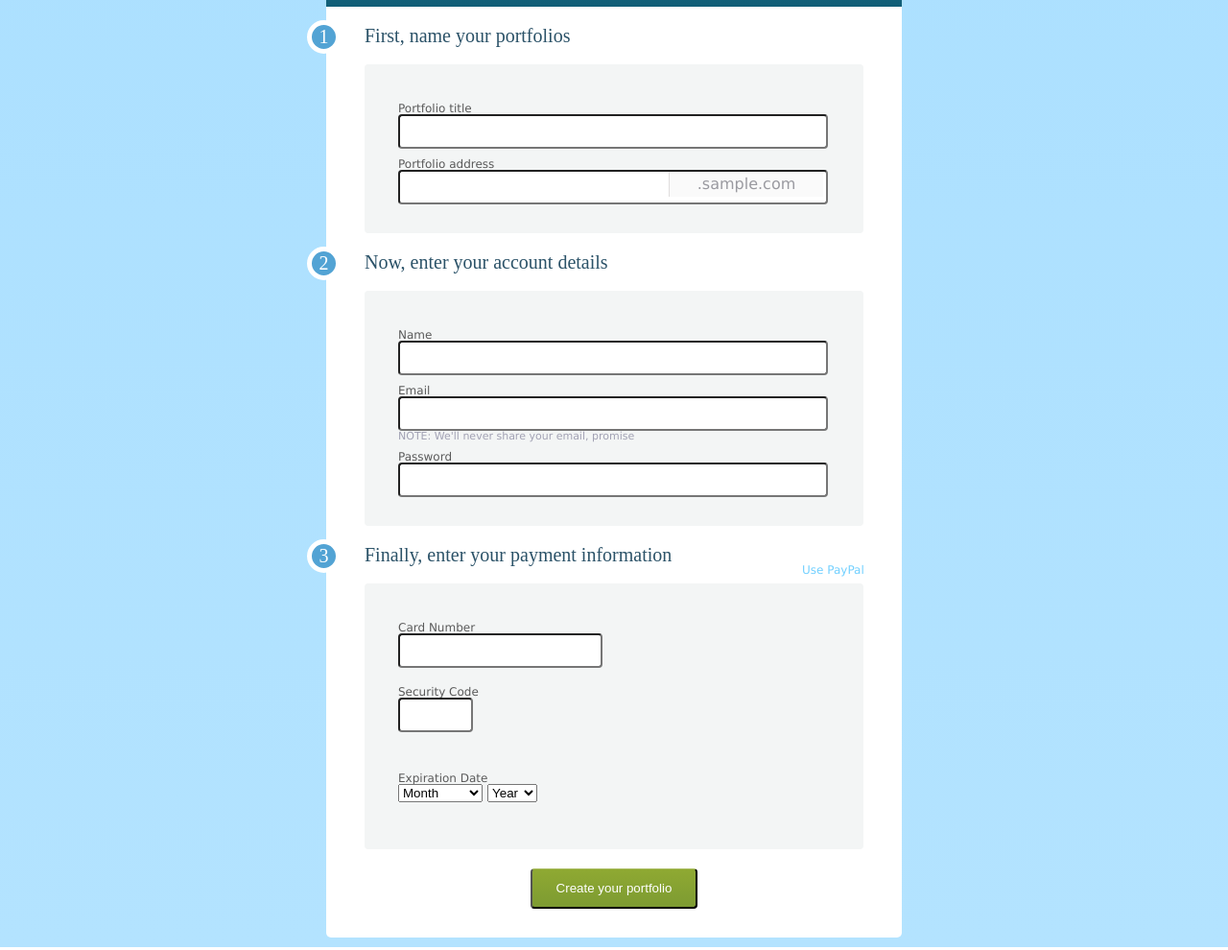
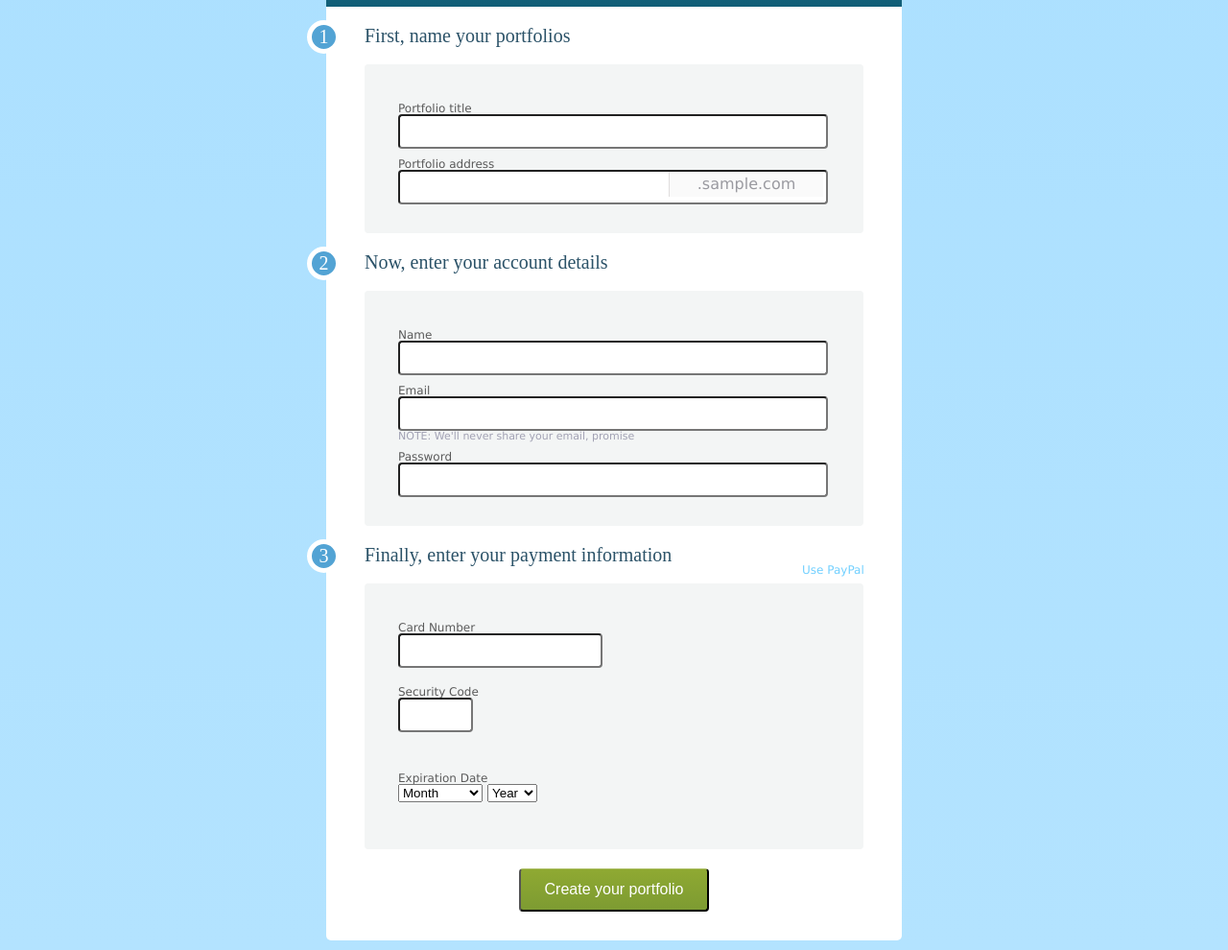
Before and after one commit to dmlevi/whoo, a plain HTML site: page index.html in a window 1280 px wide. Shown: the part 93-1083 px from the top of the page at 96% size. Drawn offline with Linux system fonts and the light colour scheme.

Commit message:
small css changes

```diff
--- a/css/main.css
+++ b/css/main.css
@@ -47,32 +47,26 @@ table {
 }
 
 /*
-===============================================   Custom
+==================== Custom CSS ===========================
 */
 
 @import url(http://fonts.googleapis.com/css?family=Antic+Slab);
 
 body {
-    background: #ace0ff; /* Old browsers */
     background: -moz-linear-gradient(top,  #ace0ff 0%, #b3e3ff 100%); /* FF3.6+ */
     background: -webkit-gradient(linear, left top, left bottom, color-stop(0%,#ace0ff), color-stop(100%,#b3e3ff)); /* Chrome,Safari4+ */
     background: -webkit-linear-gradient(top,  #ace0ff 0%,#b3e3ff 100%); /* Chrome10+,Safari5.1+ */
     background: -o-linear-gradient(top,  #ace0ff 0%,#b3e3ff 100%); /* Opera 11.10+ */
     background: -ms-linear-gradient(top,  #ace0ff 0%,#b3e3ff 100%); /* IE10+ */
-    background: linear-gradient(to bottom,  #ace0ff 0%,#b3e3ff 100%); /* W3C */
-    filter: progid:DXImageTransform.Microsoft.gradient( startColorstr='#ace0ff', endColorstr='#b3e3ff',GradientType=0 ); /* IE6-8 */
     font-family: Lucida Grande, Arial, Verdana, sans-serif;
 }
 
 header {
-    background: #167793; /* Old browsers */
     background: -moz-linear-gradient(top,  #167793 0%, #125e77 100%); /* FF3.6+ */
     background: -webkit-gradient(linear, left top, left bottom, color-stop(0%,#167793), color-stop(100%,#125e77)); /* Chrome,Safari4+ */
     background: -webkit-linear-gradient(top,  #167793 0%,#125e77 100%); /* Chrome10+,Safari5.1+ */
     background: -o-linear-gradient(top,  #167793 0%,#125e77 100%); /* Opera 11.10+ */
     background: -ms-linear-gradient(top,  #167793 0%,#125e77 100%); /* IE10+ */
-    background: linear-gradient(to bottom,  #167793 0%,#125e77 100%); /* W3C */
-    filter: progid:DXImageTransform.Microsoft.gradient( startColorstr='#167793', endColorstr='#125e77',GradientType=0 ); /* IE6-8 */
     padding: 10px 0 10px 35px;
     border-radius: 5px 5px 0 0;
 }
@@ -306,19 +300,16 @@ ul, li input{
 }
 
 #button {
-    background: #8fa932; /* Old browsers */
-    /* IE9 SVG, needs conditional override of 'filter' to 'none' */
     background: -moz-linear-gradient(top,  #8fa932 0%, #7d9b32 100%); /* FF3.6+ */
     background: -webkit-gradient(linear, left top, left bottom, color-stop(0%,#8fa932), color-stop(100%,#7d9b32)); /* Chrome,Safari4+ */
     background: -webkit-linear-gradient(top,  #8fa932 0%,#7d9b32 100%); /* Chrome10+,Safari5.1+ */
     background: -o-linear-gradient(top,  #8fa932 0%,#7d9b32 100%); /* Opera 11.10+ */
     background: -ms-linear-gradient(top,  #8fa932 0%,#7d9b32 100%); /* IE10+ */
-    background: linear-gradient(to bottom,  #8fa932 0%,#7d9b32 100%); /* W3C */
-    filter: progid:DXImageTransform.Microsoft.gradient( startColorstr='#8fa932', endColorstr='#7d9b32',GradientType=0 ); /* IE6-8 */
     border-radius: 4px;
     border-top: 1px solid #AABD62;
     color: white;
     padding: 12px 25px;
     margin: 20px auto;
     display: block;
+    font-size: 16px;
 }
```
